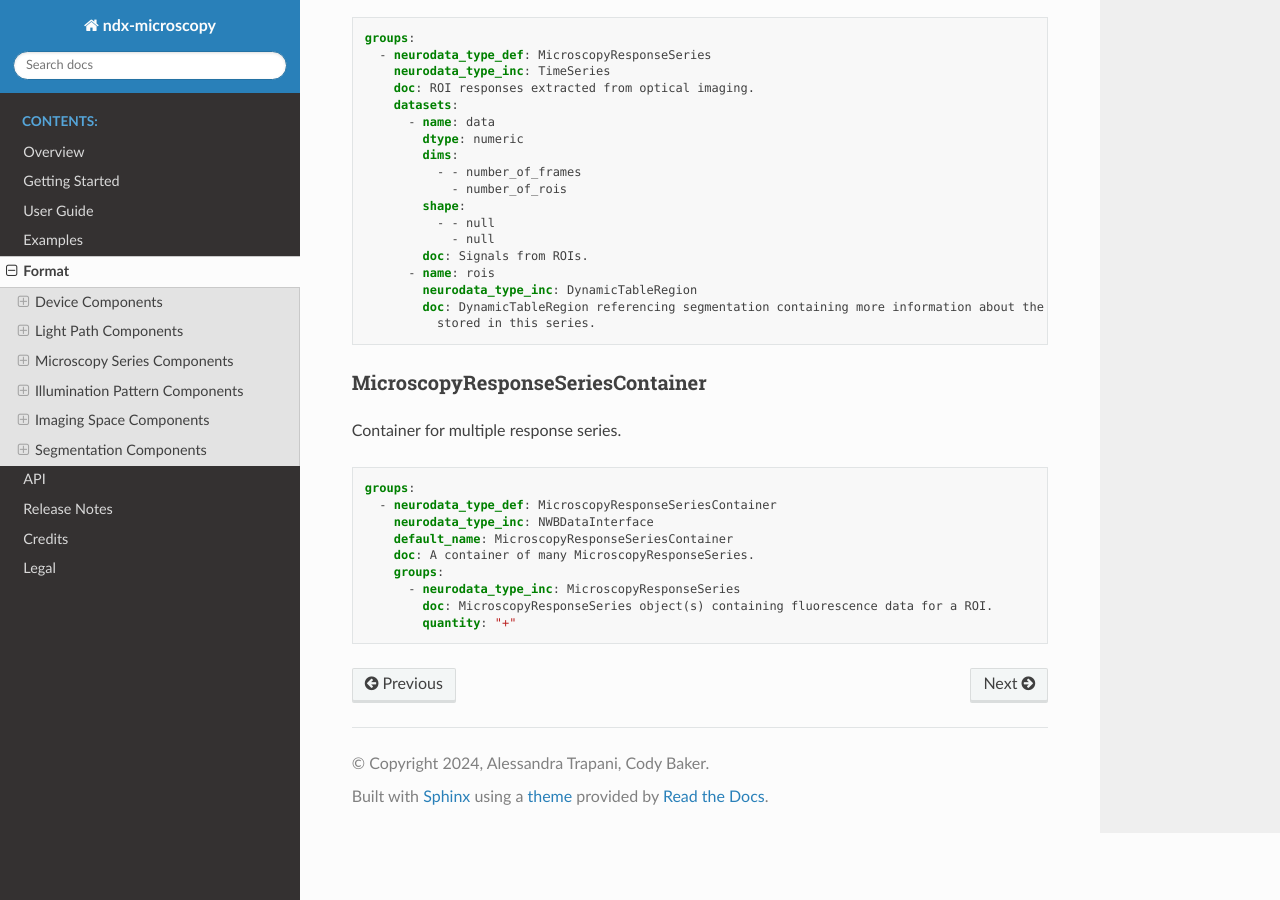
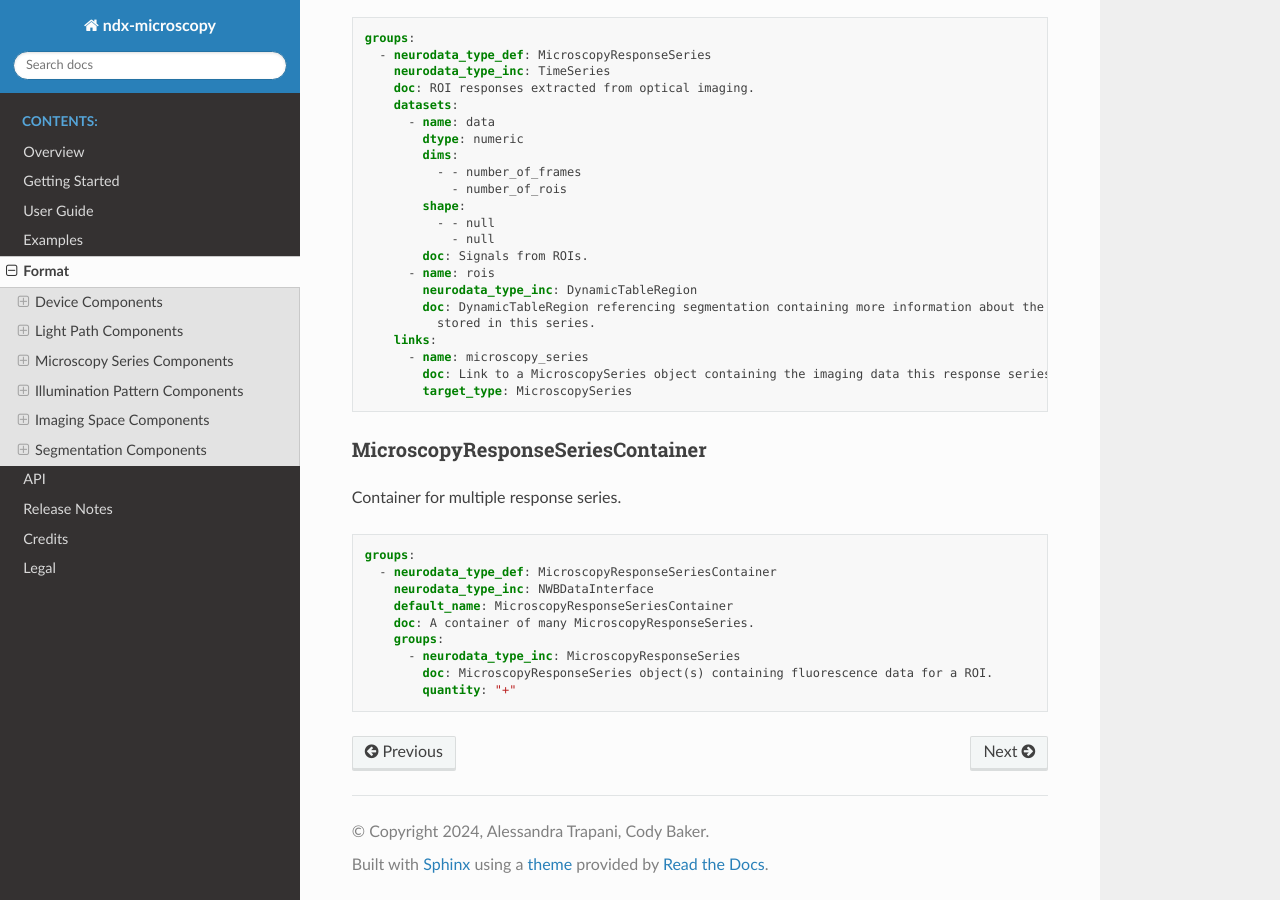
Before and after one commit to catalystneuro/ndx-microscopy, a Sphinx documentation site: the page built from docs/source/format.rst, in a window 1280 px wide and 900 px high, scrolled down 10223 px. Built offline with Sphinx 7.4.7 and the Read the Docs theme 3.1.0, drawn with Linux system fonts in a browser that asks for light colours.

Commit message:
update docs

```diff
--- a/docs/source/examples.rst
+++ b/docs/source/examples.rst
@@ -252,6 +252,7 @@ Complete example of two-photon calcium imaging with full optical path configurat
         unit='n.a.',
         rate=30.0,
         starting_time=0.0
+        microscopy_series=imaging_series
     )
 
     # Create container for response series
@@ -525,6 +526,7 @@ Example of volumetric imaging with 3D ROI segmentation:
         unit='n.a.',
         rate=5.0,
         starting_time=0.0
+        microscopy_series=volume_series
     )
 
     # Create container for response series
@@ -799,6 +801,7 @@ Example of multi-plane imaging with an electrically tunable lens:
             unit='n.a.',
             rate=30.0,
             starting_time=0.0
+            microscopy_series=plane_series
         )
         response_series_list.append(response_series)
 
--- a/docs/source/format.rst
+++ b/docs/source/format.rst
@@ -575,6 +575,10 @@ For extracted ROI responses.
             neurodata_type_inc: DynamicTableRegion
             doc: DynamicTableRegion referencing segmentation containing more information about the ROIs
               stored in this series.
+        links:
+          - name: microscopy_series
+            doc: Link to a MicroscopySeries object containing the imaging data this response series is derived from.
+            target_type: MicroscopySeries
 
 MicroscopyResponseSeriesContainer
 ^^^^^^^^^^^^^^^^^^^^^^^^^^^^
```
Also changed, not shown: docs/source/release_notes.rst (+19 -0 lines).
